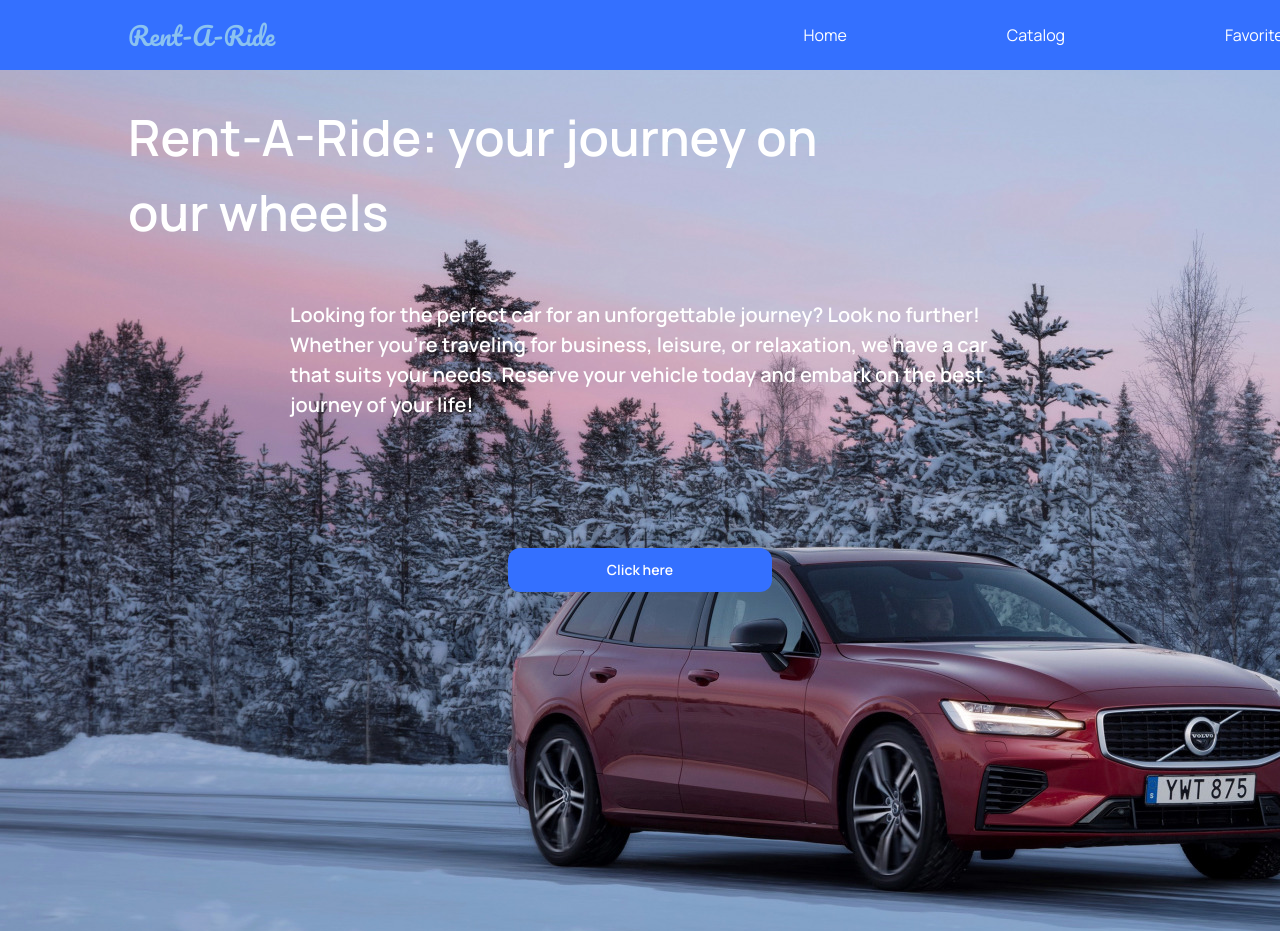
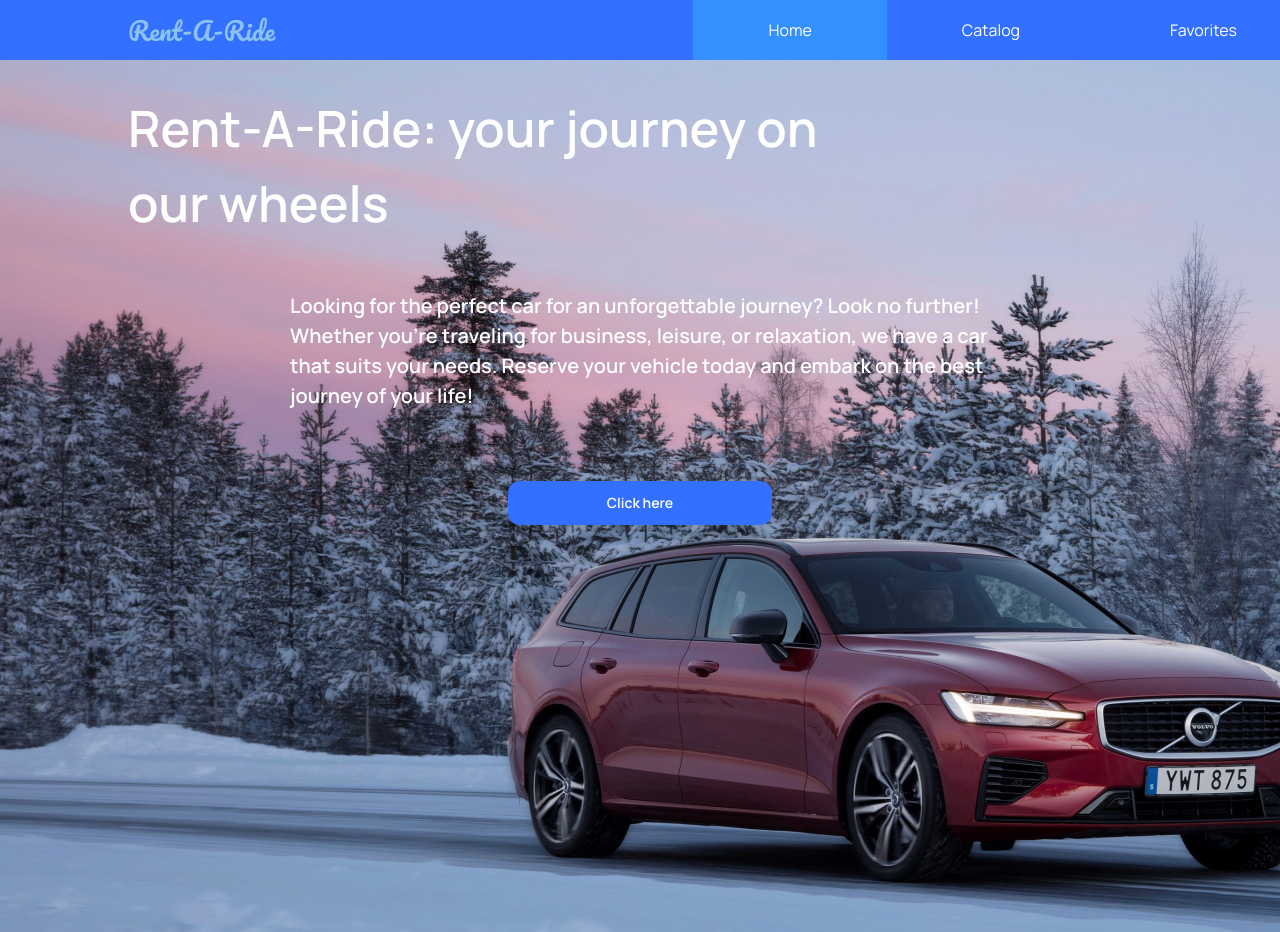
Before and after one commit to DmytroSkoryk/Rent-A-Ride, a React (Vite) app: page / in a window 1280 px wide. Shown: the top 932 px of the page. Built offline with nearby package versions, Linux system fonts and the light colour scheme.

Commit message:
added an active page on the header

```diff
--- a/src/components/Button/Button.module.scss
+++ b/src/components/Button/Button.module.scss
@@ -12,7 +12,6 @@
   flex-shrink: 0;
   border-radius: 12px;
   background: #3470ff;
-  margin-top: 28px;
 }
 
 .btn:hover {
--- a/src/components/HomePage/HomePage.module.scss
+++ b/src/components/HomePage/HomePage.module.scss
@@ -20,7 +20,7 @@
   justify-content: center;
 }
 .text {
-  margin-bottom: 100px;
+  margin-bottom: 70px;
   color: #fff;
 
   font-weight: 600;
@@ -32,5 +32,5 @@
 .btnContainer {
   display: flex;
   justify-content: center;
-  padding-bottom: 339px;
+  padding-bottom: 407px;
 }
--- a/src/components/Layout/Layout.jsx
+++ b/src/components/Layout/Layout.jsx
@@ -5,13 +5,34 @@ const Layout = () => {
   return (
     <div>
       <header className={css.container}>
-        <NavLink to="/rent_a_ride" className={css.logo}>
+        <NavLink to="/" className={css.logo}>
           Rent-A-Ride
         </NavLink>
         <nav className={css.navContainer}>
-          <NavLink to="/">Home</NavLink>
-          <NavLink to="/catalog">Catalog</NavLink>
-          <NavLink to="/favorites">Favorites</NavLink>
+          <NavLink
+            to="/"
+            className={({ isActive }) =>
+              isActive ? css.activeLink : css.notActiveLink
+            }
+          >
+            Home
+          </NavLink>
+          <NavLink
+            to="/catalog"
+            className={({ isActive }) =>
+              isActive ? css.activeLink : css.notActiveLink
+            }
+          >
+            Catalog
+          </NavLink>
+          <NavLink
+            to="/favorites"
+            className={({ isActive }) =>
+              isActive ? css.activeLink : css.notActiveLink
+            }
+          >
+            Favorites
+          </NavLink>
         </nav>
       </header>
       <div className={css.contentWrapper}>
--- a/src/components/Layout/Layout.module.scss
+++ b/src/components/Layout/Layout.module.scss
@@ -5,7 +5,7 @@
   z-index: 999;
   justify-content: space-between;
   align-items: center;
-  height: 70px;
+
   background-color: #3470ff;
   width: 1440px;
 }
@@ -21,21 +21,23 @@
   color: #fff;
   margin-right: 128px;
   display: flex;
-  gap: 120px;
+}
+.activeLink {
+  background-color: #3490ff;
+  padding-top: 22px;
+  padding-bottom: 22px;
+  padding-left: 75px;
+  padding-right: 75px;
 }
 
-.navContainer a {
-  color: white;
-
-  padding: 27px 20px;
-
-  transition: background-color 0.3s;
-}
-
-.navContainer a:hover {
-  background-color: #8bc2f0;
+.notActiveLink {
+  background-color: #3470ff;
+  padding-top: 22px;
+  padding-bottom: 22px;
+  padding-left: 75px;
+  padding-right: 75px;
 }
 
 .contentWrapper {
-  margin-top: -70px;
+  margin-top: -69px;
 }
--- a/src/components/ModalCard/ModalCard.module.scss
+++ b/src/components/ModalCard/ModalCard.module.scss
@@ -2,7 +2,7 @@
   padding: 20px;
 }
 .modalCardImgWrapper {
-  width: 461px;
+  width: 100%;
   height: 248px;
   overflow: hidden;
 }
```
